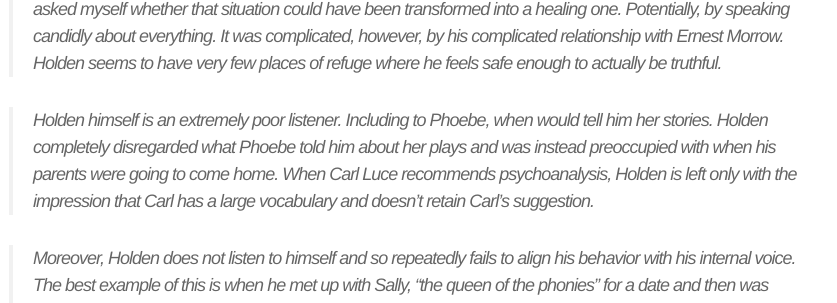
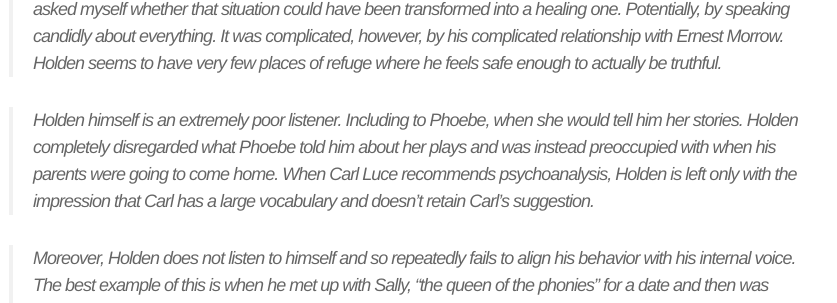
Before and after one commit to alitoiu/alitoiu.github.io, a Jekyll site: the page built from _posts/2019-07-24-Holden.markdown, in a window 1280 px wide and 900 px high, scrolled down 1400 px. Shown: the part 150-453 px from the top of the window, without its empty margins (231-1068 px from the left). Built offline with Jekyll 4.4.1, drawn with Linux system fonts in a browser that asks for light colours.

Commit message:
another holden change

```diff
--- a/_posts/2019-07-24-Holden.markdown
+++ b/_posts/2019-07-24-Holden.markdown
@@ -24,7 +24,7 @@
 
 > To your point of "who is the real phony?" and your example of his gratuitous lying to Ernest Morrow's mother, I asked myself whether that situation could have been transformed into a healing one. Potentially, by speaking candidly about everything. It was complicated, however,  by his complicated relationship with Ernest Morrow. Holden seems to have very few places of refuge where he feels safe enough to actually be truthful.
 
-> Holden himself is an extremely poor listener. Including to Phoebe, when would tell him her stories. Holden completely disregarded what Phoebe told him about her plays and was instead preoccupied with when his parents were going to come home. When Carl Luce recommends psychoanalysis, Holden is left only with the impression that Carl has a large vocabulary and doesn't retain Carl's suggestion.
+> Holden himself is an extremely poor listener. Including to Phoebe, when she would tell him her stories. Holden completely disregarded what Phoebe told him about her plays and was instead preoccupied with when his parents were going to come home. When Carl Luce recommends psychoanalysis, Holden is left only with the impression that Carl has a large vocabulary and doesn't retain Carl's suggestion.
 
 > Moreover, Holden does not listen to himself and so repeatedly fails to align his behavior with his internal voice. The best example of this is when he met up with Sally, "the queen of the phonies" for a date and then was surprised that she gravitated towards other phonies. Sally is an incredibly socialized person and it is no surprise that she refuses a wild and chaotic plan like the one he proposes to her to run off into the forest. While personally I don't dislike his plan because it could be a nice way to get his thoughts in order in peace, she certainly wasn't the person to do it with. The fact that he spends so much time with her, when his first impression was already set, leads him to snap at her.
 
```
